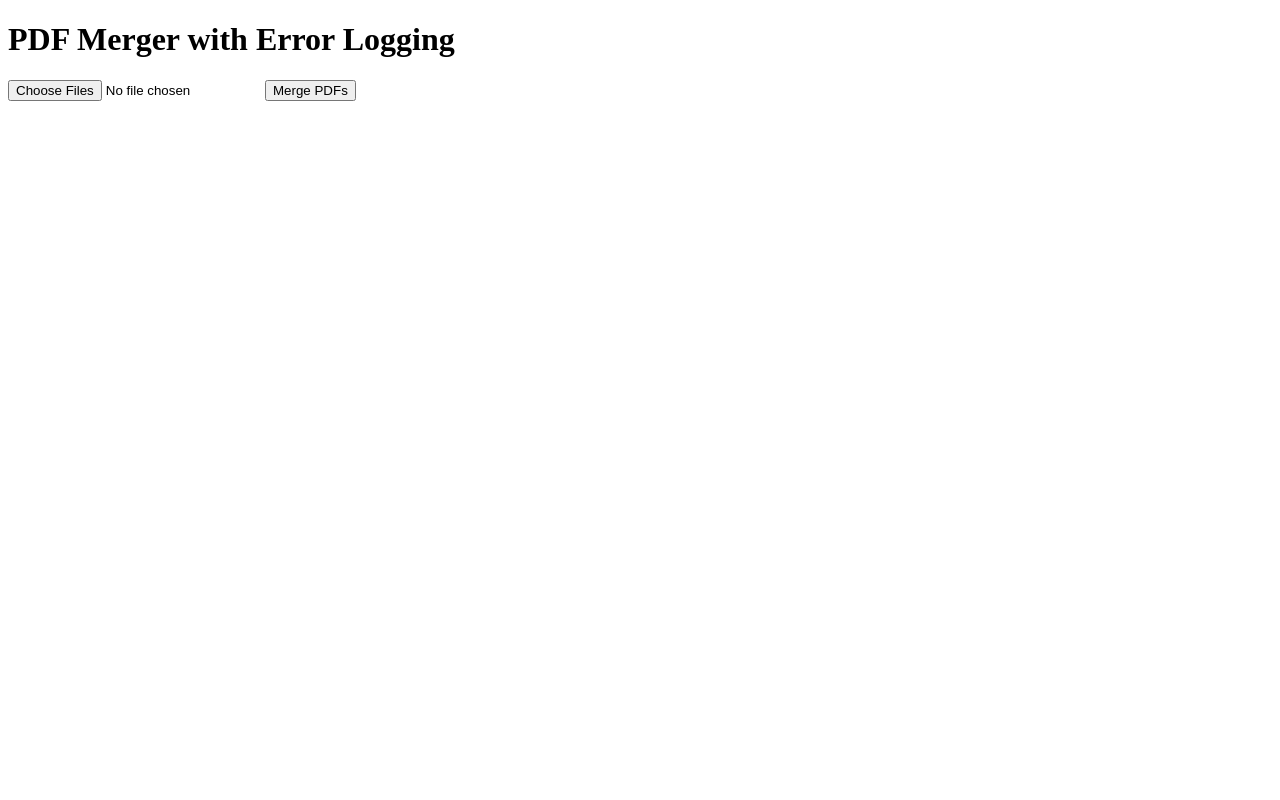
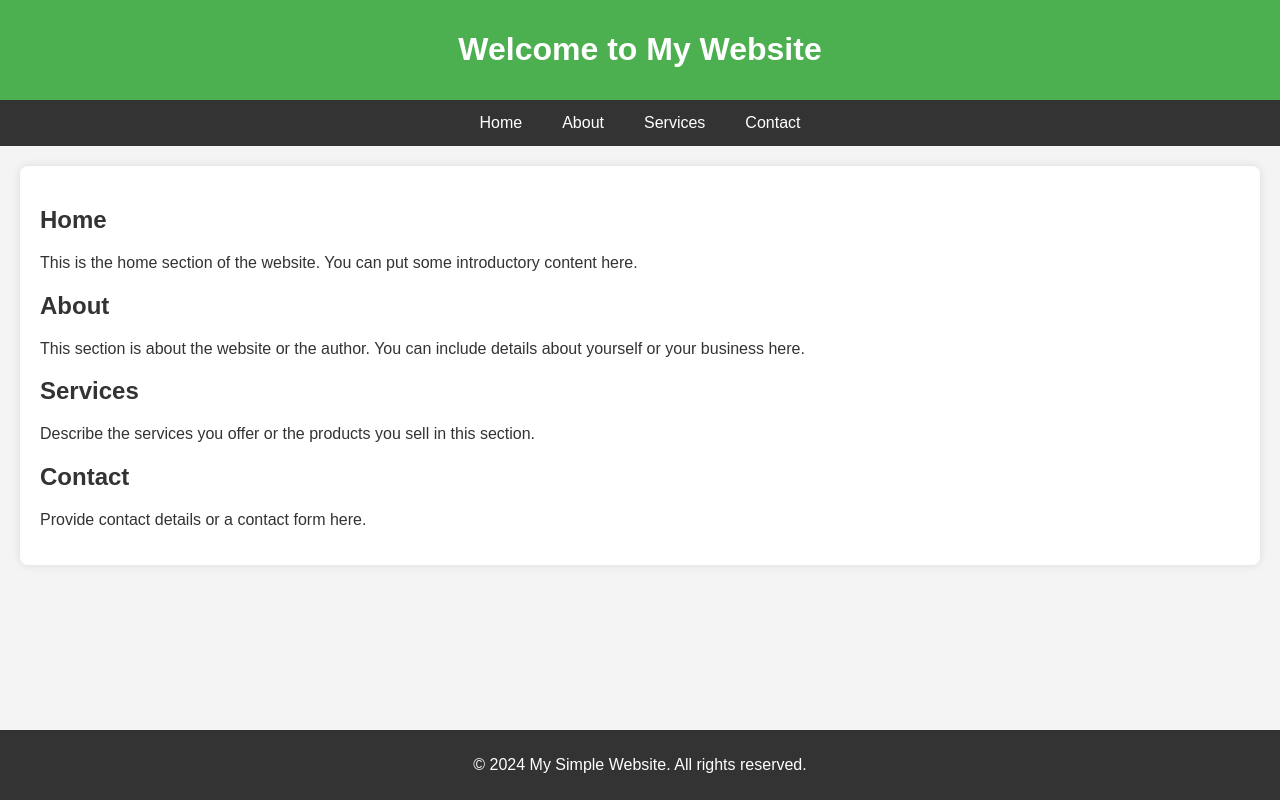
Before and after one commit to CFDMohammad/Familly, a plain HTML site: page Index.html in a window 1280 px wide. Drawn offline with nearby package versions, Linux system fonts and the light colour scheme.

Commit message:
Update Index.html
Signed-off-by: CFDMohammad <54329448+CFDMohammad@users.noreply.github.com>

```diff
--- a/Index.html
+++ b/Index.html
@@ -1,81 +1,87 @@
+
 <!DOCTYPE html>
 <html lang="en">
 <head>
     <meta charset="UTF-8">
     <meta name="viewport" content="width=device-width, initial-scale=1.0">
-    <title>PDF Merger with Error Logging</title>
-    <script src="https://cdnjs.cloudflare.com/ajax/libs/pdf.js/2.9.359/pdf.min.js"></script>
-    <script src="https://cdnjs.cloudflare.com/ajax/libs/jspdf/2.5.1/jspdf.umd.min.js"></script>
+    <title>My Simple Website</title>
+    <style>
+        body {
+            font-family: Arial, sans-serif;
+            margin: 0;
+            padding: 0;
+            background-color: #f4f4f4;
+            color: #333;
+        }
+        header {
+            background-color: #4CAF50;
+            color: white;
+            padding: 10px 0;
+            text-align: center;
+        }
+        nav {
+            display: flex;
+            justify-content: center;
+            background-color: #333;
+        }
+        nav a {
+            color: white;
+            padding: 14px 20px;
+            text-decoration: none;
+            text-align: center;
+        }
+        nav a:hover {
+            background-color: #575757;
+        }
+        .container {
+            max-width: 1200px;
+            margin: 20px auto;
+            padding: 20px;
+            background-color: white;
+            border-radius: 8px;
+            box-shadow: 0 0 10px rgba(0, 0, 0, 0.1);
+        }
+        footer {
+            background-color: #333;
+            color: white;
+            text-align: center;
+            padding: 10px 0;
+            position: fixed;
+            width: 100%;
+            bottom: 0;
+        }
+    </style>
 </head>
 <body>
-    <h1>PDF Merger with Error Logging</h1>
-    <input type="file" id="fileInput" multiple accept=".pdf">
-    <button onclick="mergePDFs()">Merge PDFs</button>
-    <p id="status"></p>
-    <pre id="errorLog" style="color: red;"></pre>
-
-    <script>
-        async function mergePDFs() {
-            const fileInput = document.getElementById('fileInput');
-            const statusElement = document.getElementById('status');
-            const errorLogElement = document.getElementById('errorLog');
-            const files = fileInput.files;
-
-            if (files.length < 2) {
-                alert('Please select at least two PDF files to merge.');
-                return;
-            }
-
-            statusElement.textContent = 'Processing... Please wait.';
-            errorLogElement.textContent = '';
-
-            try {
-                const mergedPdf = new jspdf.jsPDF();
-
-                for (let i = 0; i < files.length; i++) {
-                    statusElement.textContent = `Processing file ${i + 1} of ${files.length}...`;
-                    const file = files[i];
-                    try {
-                        const arrayBuffer = await file.arrayBuffer();
-                        const pdf = await pdfjsLib.getDocument(arrayBuffer).promise;
-
-                        for (let j = 1; j <= pdf.numPages; j++) {
-                            const page = await pdf.getPage(j);
-                            const scale = 1.5; // Reduced scale to lower memory usage
-                            const viewport = page.getViewport({ scale: scale });
-                            const canvas = document.createElement('canvas');
-                            const context = canvas.getContext('2d');
-                            canvas.height = viewport.height;
-                            canvas.width = viewport.width;
-                            await page.render({ canvasContext: context, viewport: viewport }).promise;
-
-                            if (i > 0 || j > 1) {
-                                mergedPdf.addPage([viewport.width / scale, viewport.height / scale]);
-                            } else {
-                                mergedPdf.setPageSize([viewport.width / scale, viewport.height / scale]);
-                            }
-                            mergedPdf.addImage(canvas.toDataURL('image/jpeg', 0.8), 'JPEG', 0, 0, viewport.width / scale, viewport.height / scale);
-                        }
-                    } catch (fileError) {
-                        errorLogElement.textContent += `Error processing file ${i + 1}: ${fileError.message}\n`;
-                    }
-                }
-
-                statusElement.textContent = 'Generating download link...';
-                const pdfBlob = mergedPdf.output('blob');
-                const url = URL.createObjectURL(pdfBlob);
-                const link = document.createElement('a');
-                link.href = url;
-                link.download = 'merged.pdf';
-                link.click();
-                URL.revokeObjectURL(url);
-                statusElement.textContent = 'Merge complete! Check your downloads folder.';
-            } catch (error) {
-                console.error('Error merging PDFs:', error);
-                errorLogElement.textContent += `General error: ${error.message}\n`;
-                statusElement.textContent = 'An error occurred while merging PDFs. Please check the error log below.';
-            }
-        }
-    </script>
+    <header>
+        <h1>Welcome to My Website</h1>
+    </header>
+    <nav>
+        <a href="#home">Home</a>
+        <a href="#about">About</a>
+        <a href="#services">Services</a>
+        <a href="#contact">Contact</a>
+    </nav>
+    <div class="container">
+        <section id="home">
+            <h2>Home</h2>
+            <p>This is the home section of the website. You can put some introductory content here.</p>
+        </section>
+        <section id="about">
+            <h2>About</h2>
+            <p>This section is about the website or the author. You can include details about yourself or your business here.</p>
+        </section>
+        <section id="services">
+            <h2>Services</h2>
+            <p>Describe the services you offer or the products you sell in this section.</p>
+        </section>
+        <section id="contact">
+            <h2>Contact</h2>
+            <p>Provide contact details or a contact form here.</p>
+        </section>
+    </div>
+    <footer>
+        <p>&copy; 2024 My Simple Website. All rights reserved.</p>
+    </footer>
 </body>
 </html>
```
